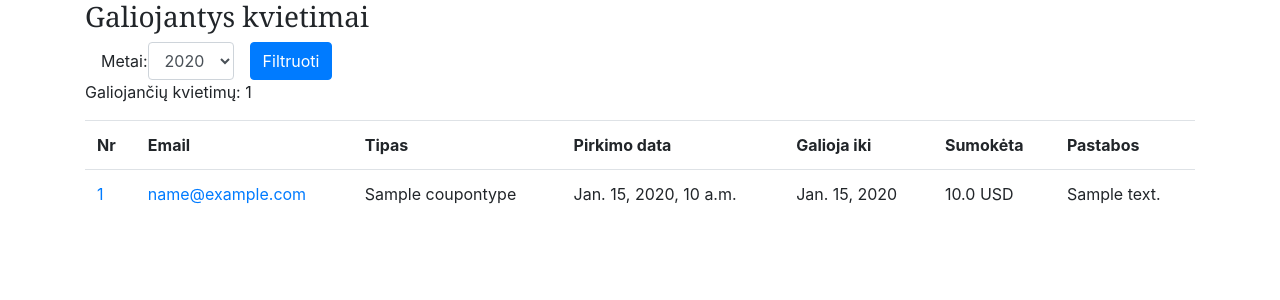
After one commit to kedder/soaring-coupons, a Django app: page /admin/list in a window 1280 px wide. The commit adds this page. Shown: the top 300 px of the page. Run offline with Django 3.2, Linux system fonts and the light colour scheme; tables that the repository leaves empty hold one stand-in row (values such as "Sample post"); some libraries are stand-ins or nearby versions.

Commit message:
Coupon list implemented

```diff
--- /dev/null
+++ b/coupons/templates/coupon_list.html
@@ -0,0 +1,51 @@
+{% extends "base_generic.html" %}
+{% block title %}Galiojantys kvietimai|{% endblock %}
+
+{% block content %}
+
+<h3>Galiojantys kvietimai</h3>
+
+<form method="get" class="form-inline">
+    <div class="form-group mx-sm-3">
+        <label for="year">Metai: </label>
+        <select name="year" class="form-control">
+            {% for year in years %}
+                <option {% if requested_year == year %}selected{% endif %}
+                  value="{{ year }}">{{ year }}</option>
+            {% endfor %}
+        </select>
+    </div>
+    <button type="submit" class="btn btn-primary">Filtruoti</button>
+</form>
+
+<p>Galiojančių kvietimų: {{ object_count }}
+<table class='table'>
+    <tr>
+        <th>Nr</th>
+        <th>Email</th>
+        <th>Tipas</th>
+        <th>Pirkimo data</th>
+        <th>Galioja iki</th>
+        <th>Sumokėta</th>
+        <th>Pastabos</th>
+    </tr>
+
+
+{% for coupon in object_list %}
+    <tr>
+        <td><a href="{% url 'coupon_check' coupon.id %}">{{ coupon.id }}</a></td>
+        <td><a href="mailto:{{ coupon.order.payer_email }}">{{ coupon.order.payer_email }}</a></td>
+        <td>{{ coupon.coupon_type }}</td>
+        <td>{{ coupon.order.payment_time}}</td>
+        <td>{{ coupon.expires | date }}</td>
+        <td>{{ coupon.order.paid_amount }} {{coupon.order.paid_currency}}</td>
+        <td>{{ coupon.order.notes }}</td>
+    </tr>
+{% empty %}
+    <tr>
+        <td colspan="7">Kuponų nėra</td>
+    </tr>
+{% endfor %}
+</table>
+
+{% endblock %}
--- a/coupons/urls.py
+++ b/coupons/urls.py
@@ -16,4 +16,5 @@ urlpatterns = [
         views.coupon_actions,
         name="coupon_actions",
     ),
+    path("admin/list", views.coupon_list, name="coupon_list"),
 ]
--- a/coupons/views.py
+++ b/coupons/views.py
@@ -10,7 +10,9 @@ from django.conf import settings
 from django.urls import reverse
 from django.template import loader
 from django.contrib.auth.decorators import login_required, permission_required
+from django.contrib.auth.mixins import LoginRequiredMixin
 from django.contrib import messages
+from django.views.generic.list import ListView
 
 from coupons import models, webtopay, mailgun
 
@@ -125,15 +127,43 @@ def coupon_check(request: HttpRequest, coupon_id: str) -> HttpResponse:
 @login_required
 def coupon_actions(request: HttpRequest, coupon_id: str) -> HttpResponse:
     coupon = get_object_or_404(models.Coupon, pk=coupon_id)
-    if 'use' in request.POST:
+    if "use" in request.POST:
         coupon.use()
         messages.info(request, "Kvietimas panaudotas")
-    elif 'resend' in request.POST:
+    elif "resend" in request.POST:
         _send_confirmation_email(coupon, request)
         messages.info(request, "Kvietimo laiškas išsiųstas")
     else:
         raise ValueError("Unknown action")
     return redirect(reverse("coupon_check", kwargs={"coupon_id": coupon.id}))
+
+
+class CouponListView(LoginRequiredMixin, ListView):
+    template_name = "coupon_list.html"
+    model = models.Coupon
+    paginate_by = 2  # if pagination is desired
+
+    def get_context_data(self, **kwargs):
+        context = super().get_context_data(**kwargs)
+        return context
+
+
+def coupon_list(request: HttpRequest) -> HttpResponse:
+    years = [v["year"] for v in models.Coupon.objects.values("year").distinct()]
+
+    curyear = int(request.GET.get("year", years[0]))
+    coupons = models.Coupon.objects.filter(year=curyear, status=models.Coupon.ST_ACTIVE)
+
+    return render(
+        request,
+        "coupon_list.html",
+        {
+            "object_list": coupons,
+            "object_count": len(coupons),
+            "years": years,
+            "requested_year": curyear,
+        },
+    )
 
 
 EMAIL_RE = re.compile(r"^[a-zA-Z0-9_.+-]+@[a-zA-Z0-9-]+\.[a-zA-Z0-9-.]+$")
--- a/templates/base_generic.html
+++ b/templates/base_generic.html
@@ -9,6 +9,26 @@
 
     <body>
         <div class="container">
+
+{% if user.is_authenticated %}
+<nav class="navbar navbar-expand-lg navbar-dark bg-dark">
+  <a class="navbar-brand" href="#">Sklandymo Kuponai</a>
+
+  <div class="collapse navbar-collapse">
+    <ul class="navbar-nav mr-auto">
+      <li class="nav-item">
+        <a class="nav-link" href="{% url 'coupon_list' %}">Galiojantys kvietimai</a>
+      </li>
+      <li class="nav-item">
+        <a class="nav-link" href="#">Kvietimų generatorius</a>
+      </li>
+    </ul>
+    <div>
+    <div class="navbar-text">{{ user }}</div>
+    <a href="{% url 'logout' %}" class="btn btn-sm btn-outline-info">Baigti darbą</a>
+</nav>
+{% endif %}
+
 
 {% if messages %}
     {% for message in messages %}
```
